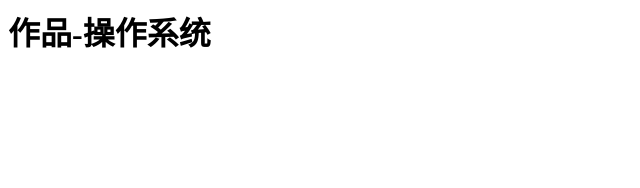
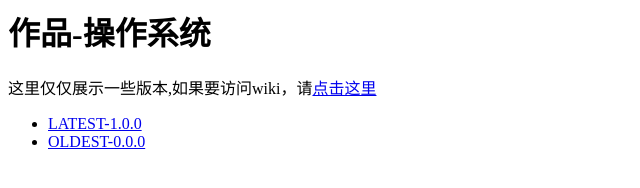
Before and after one commit to Chen0089/OperatingSystem, a plain HTML site: page index.html in a window 1280 px wide. Shown: the whole page, without its empty margins (0-640 px from the left). Drawn offline with Linux system fonts and the light colour scheme.

Commit message:
Update index.html

```diff
--- a/index.html
+++ b/index.html
@@ -4,4 +4,17 @@
 </head>
 <body>
     <h1>作品-操作系统</h1>
+    <p>这里仅仅展示一些版本,如果要访问wiki，请<a href="wiki.html">点击这里</a></p>
+    <ul>
+        <li>
+            <div class="latest">
+                <a href="#">LATEST-1.0.0</a>
+            </div>
+        </li>
+        <li>
+            <div class="oldest">
+                <a href="#">OLDEST-0.0.0</a>
+            </div>
+        </li>
+    </ul>
 </body>
```
